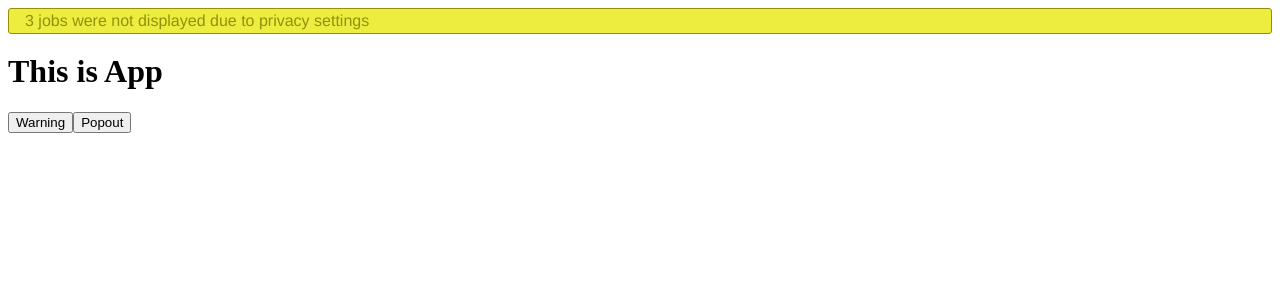
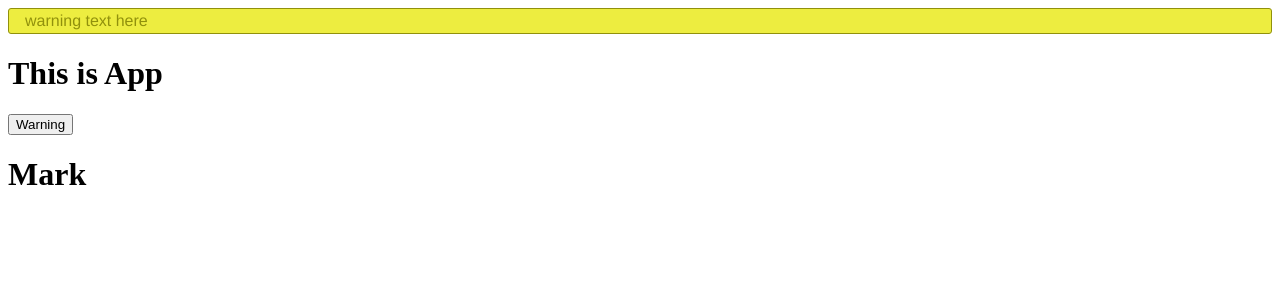
Before and after one commit to Mark-Ball/react-practice, a React (Create React App) app: page / in a window 1280 px wide. Both pictures are taken after a click on the button "Warning". Shown: the top 300 px of the page. Built offline with nearby package versions, Linux system fonts and the light colour scheme.

Commit message:
wrote up working experiment with context

```diff
--- a/src/components/App/App.js
+++ b/src/components/App/App.js
@@ -1,41 +1,29 @@
 import React, { Component } from 'react';
-import styled from 'styled-components';
-import Warning from './../Warning/Warning';
-import Popout from './../Popout/Popout';
+import Warning from '../Warning/Warning';
+import Menu from '../Menu';
 
-
-const WarningSpace = styled.div`
-	height: 24px;
-`;
+const UserContext = React.createContext('Mark');
 
 class App extends Component {
 	state = {
 		showWarning: false,
-		showPopout: false
 	};
 
 	handleClick = () => {
-		const { showWarning } = this.state;
-		this.setState({ showWarning: !showWarning });
-	};
-
-	handlePopout = () => {
-		const { showPopout } = this.state;
-		this.setState({ showPopout: !showPopout });
+		this.setState(state => ({
+			showWarning: !state.showWarning
+		}));
 	};
 
 	render() {
-		const { showWarning, showPopout } = this.state;
+		const { showWarning } = this.state;
 
     	return (
       		<>
-			  	<WarningSpace>
-					{showWarning && <Warning />}
-				</WarningSpace>
+				{showWarning && <Warning text={'warning text here'} />}
 				<h1>This is App</h1>
 				<button onClick={this.handleClick}>Warning</button>
-				<button onClick={this.handlePopout}>Popout</button>
-				{showPopout && <Popout />}
+				<Menu />
 	  		</>
     	);
   	};
--- /dev/null
+++ b/src/components/Menu/index.js
@@ -0,0 +1,12 @@
+import React, { Component } from 'react';
+import Title from '../Title';
+
+class Menu extends Component {
+    render() {
+        return (
+            <Title></Title>
+        )
+    }
+}
+
+export default Menu;
--- /dev/null
+++ b/src/components/Title/index.js
@@ -0,0 +1,15 @@
+import React, { Component } from 'react';
+import { UserContext } from '../../context/userContext';
+
+class Title extends Component {
+    render() {
+        const { name } = this.context;
+
+        return (
+            <h1>{name}</h1>
+        )
+    }
+}
+Title.contextType = UserContext;
+
+export default Title;
--- a/src/components/Warning/Warning.js
+++ b/src/components/Warning/Warning.js
@@ -12,12 +12,21 @@ const WarningText = styled.p`
     margin: 0;
 `;
 
+const WarningSpace = styled.div`
+
+	height: 26px;
+`;
+
 class Warning extends Component {
     render() {
+        const { text } = this.props;
+
         return (
-            <WarningText>
-                3 jobs were not displayed due to privacy settings
-            </WarningText>
+            <WarningSpace>
+                <WarningText>
+                    {text}
+                </WarningText>
+            </WarningSpace>
         )
     }
 }
--- /dev/null
+++ b/src/context/userContext.js
@@ -0,0 +1,5 @@
+import React from 'react';
+
+export const user = { name: 'Mark', age: 30 };
+
+export const UserContext = React.createContext(user);
```
